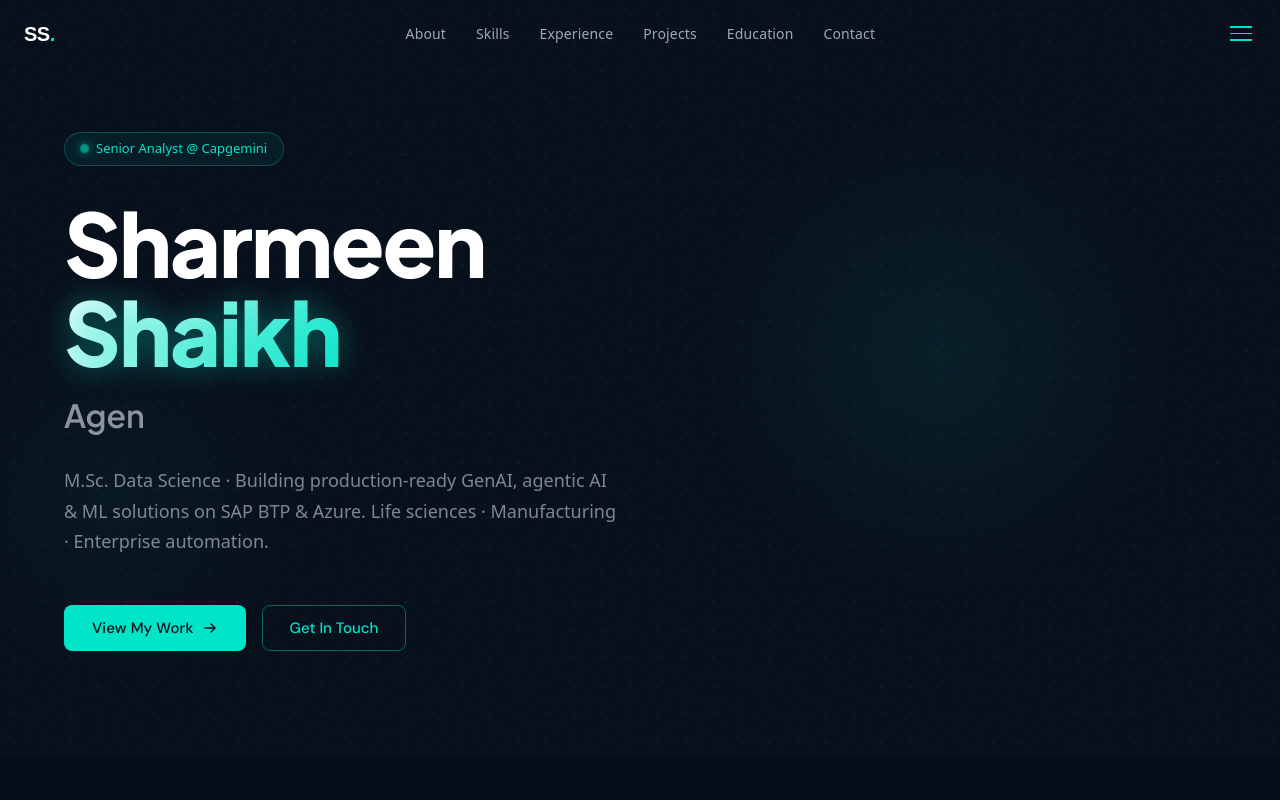
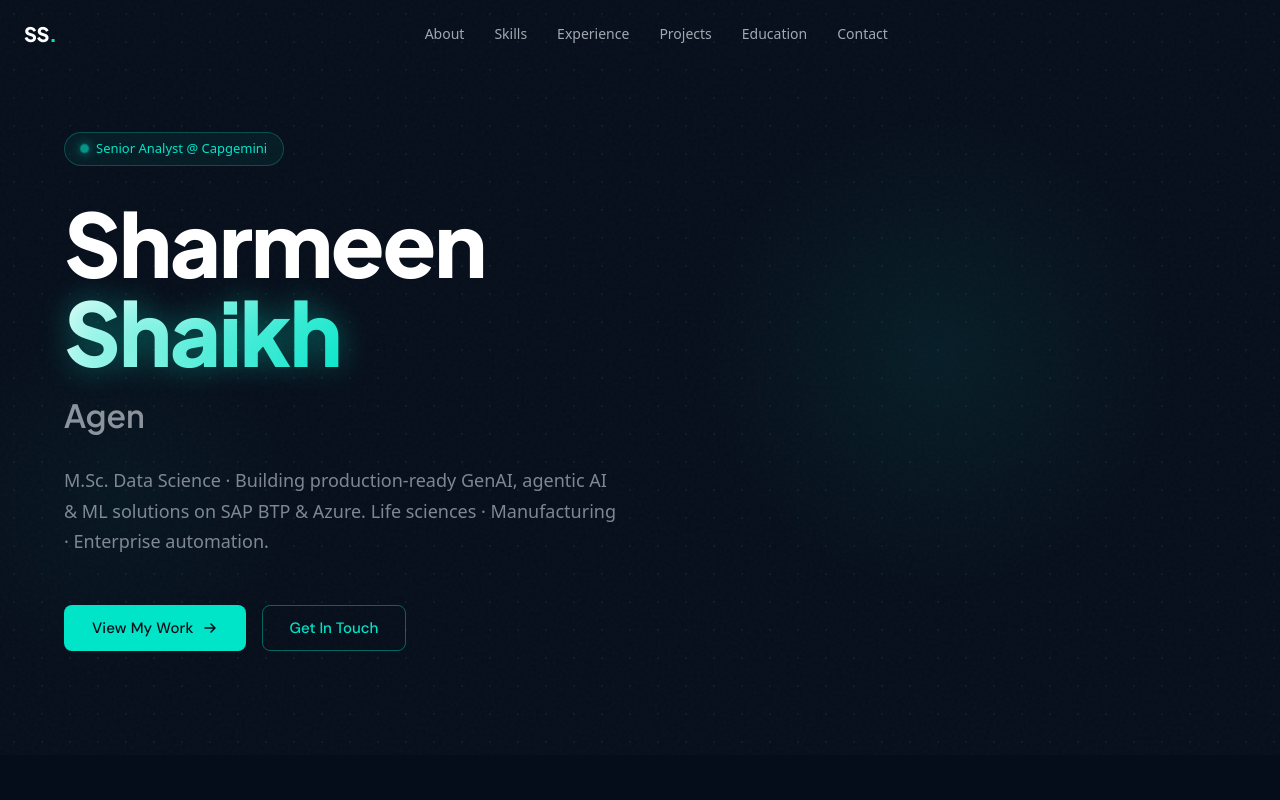
Before and after one commit to Sharry13/sharmeen-portfolio, a React (Vite) app: page / in a window 1280 px wide. Shown: the top 800 px of the page. Built offline with nearby package versions, Linux system fonts and the light colour scheme.

Commit message:
fixed navbar

```diff
--- a/src/components/Experience.jsx
+++ b/src/components/Experience.jsx
@@ -76,7 +76,7 @@ export default function Experience() {
             }}
           />
 
-          <div style={{ display: "flex", flexDirection: "column", gap: "40px", paddingLeft: "56px" }}>
+          <div style={{ display: "flex", flexDirection: "column", gap: "40px", paddingLeft: "52px" }}>
             {EXPERIENCES.map(({ role, company, location, period, current, color, bullets, stack }) => (
               <div
                 key={`${role}-${company}`}
--- a/src/components/Navbar.jsx
+++ b/src/components/Navbar.jsx
@@ -12,6 +12,16 @@ const NAV_LINKS = [
 export default function Navbar({ scrolled }) {
   const [active, setActive] = useState("");
   const [menuOpen, setMenuOpen] = useState(false);
+  const [isMobile, setIsMobile] = useState(window.innerWidth < 768);
+
+  useEffect(() => {
+    const handleResize = () => {
+      setIsMobile(window.innerWidth < 768);
+      if (window.innerWidth >= 768) setMenuOpen(false);
+    };
+    window.addEventListener("resize", handleResize);
+    return () => window.removeEventListener("resize", handleResize);
+  }, []);
 
   useEffect(() => {
     const sections = document.querySelectorAll("section[id]");
@@ -50,28 +60,21 @@ export default function Navbar({ scrolled }) {
       <a
         href="#hero"
         style={{
-          fontFamily: "'Syne', sans-serif",
+          fontFamily: "'Plus Jakarta Sans', sans-serif",
           fontSize: "20px",
           fontWeight: 800,
           color: "#fff",
           textDecoration: "none",
           letterSpacing: "-0.5px",
+          zIndex: 101,
         }}
       >
         SS<span style={{ color: "var(--teal)" }}>.</span>
       </a>
 
       {/* Desktop links */}
-      <ul
-        style={{
-          display: "flex",
-          gap: "2px",
-          listStyle: "none",
-          margin: 0,
-          padding: 0,
-        }}
-        className="hidden md:flex"
-      >
+      {!isMobile && (
+        <ul style={{ display: "flex", gap: "2px", listStyle: "none", margin: "0 auto", padding: 0 }}>
           {NAV_LINKS.map(({ label, href }) => {
             const id = href.replace("#", "");
             const isActive = active === id;
@@ -89,14 +92,9 @@ export default function Navbar({ scrolled }) {
                     color: isActive ? "var(--teal)" : "rgba(226,232,240,0.7)",
                     background: isActive ? "rgba(0,229,200,0.08)" : "transparent",
                     transition: "color 0.2s ease, background 0.2s ease",
-                  letterSpacing: "0.01em",
                   }}
-                onMouseEnter={(e) => {
-                  if (!isActive) e.target.style.color = "#fff";
-                }}
-                onMouseLeave={(e) => {
-                  if (!isActive) e.target.style.color = "rgba(226,232,240,0.7)";
-                }}
+                  onMouseEnter={(e) => { if (!isActive) e.target.style.color = "#fff"; }}
+                  onMouseLeave={(e) => { if (!isActive) e.target.style.color = "rgba(226,232,240,0.7)"; }}
                 >
                   {label}
                 </a>
@@ -104,11 +102,13 @@ export default function Navbar({ scrolled }) {
             );
           })}
         </ul>
+      )}
+
 
       {/* Mobile hamburger */}
+      {isMobile && (
         <button
           onClick={() => setMenuOpen(!menuOpen)}
-        className="md:hidden"
           style={{
             background: "none",
             border: "none",
@@ -117,6 +117,7 @@ export default function Navbar({ scrolled }) {
             flexDirection: "column",
             gap: "5px",
             padding: "4px",
+            zIndex: 101,
           }}
           aria-label="Toggle menu"
         >
@@ -126,24 +127,23 @@ export default function Navbar({ scrolled }) {
               style={{
                 display: "block",
                 width: "22px",
-              height: "1.5px",
+                height: "2px",
                 background: menuOpen && i === 1 ? "transparent" : "var(--teal)",
                 transition: "transform 0.3s ease, opacity 0.3s ease",
                 transform:
                   menuOpen
-                  ? i === 0
-                    ? "rotate(45deg) translate(4px, 4px)"
-                    : i === 2
-                    ? "rotate(-45deg) translate(4px, -4px)"
+                    ? i === 0 ? "rotate(45deg) translate(4px, 5px)"
+                    : i === 2 ? "rotate(-45deg) translate(4px, -5px)"
                     : "none"
                   : "none",
               }}
             />
           ))}
         </button>
+      )}
 
-      {/* Mobile menu */}
-      {menuOpen && (
+      {/* Mobile menu dropdown */}
+      {isMobile && menuOpen && (
         <div
           style={{
             position: "fixed",
@@ -157,6 +157,7 @@ export default function Navbar({ scrolled }) {
             display: "flex",
             flexDirection: "column",
             gap: "4px",
+            zIndex: 99,
           }}
         >
           {NAV_LINKS.map(({ label, href }) => (
@@ -177,6 +178,7 @@ export default function Navbar({ scrolled }) {
               {label}
             </a>
           ))}
+
         </div>
       )}
     </nav>
```
Lines whose indentation alone changed are shown as unchanged.
